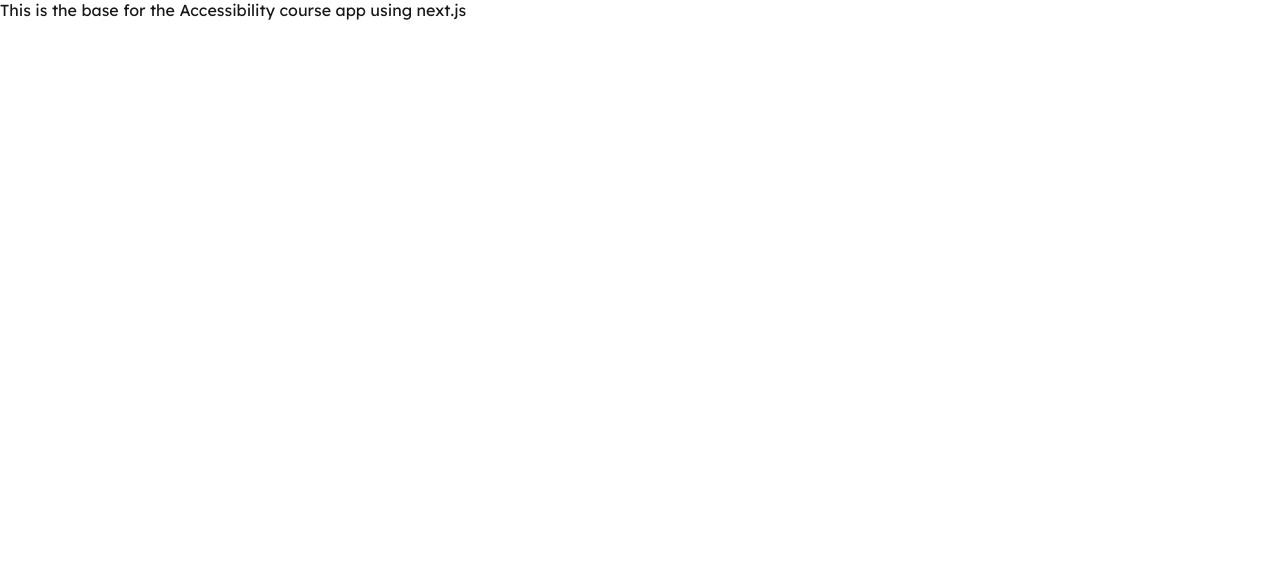
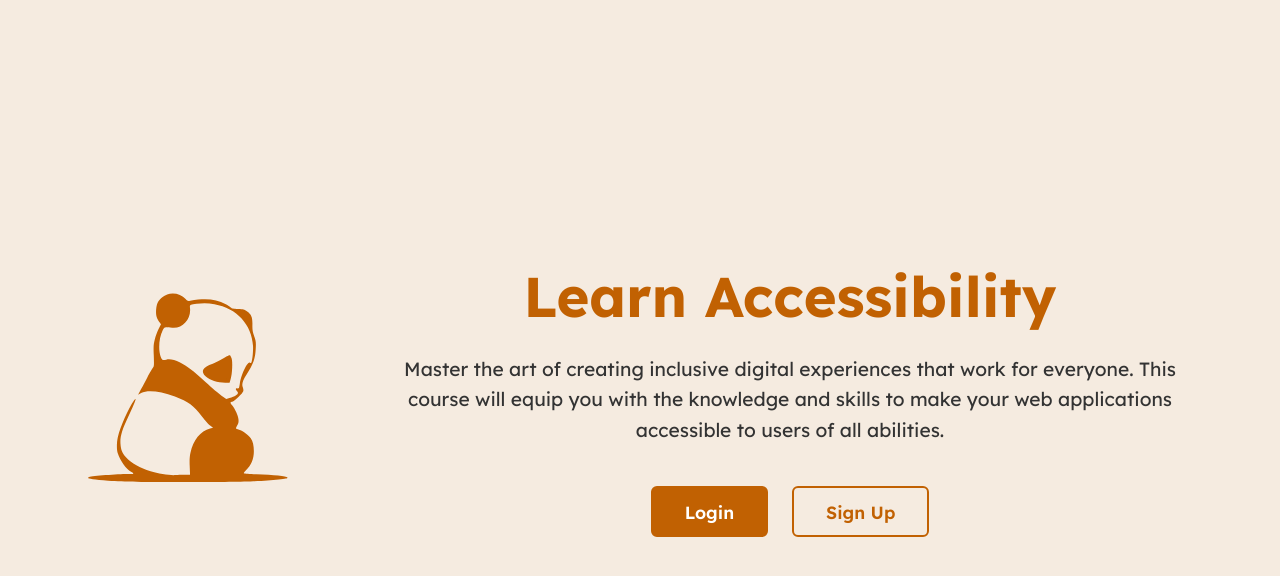
Before and after one commit to Areeb-Ashraf/Accessibility-Course, a Next.js app in the folder accessibility-course/: page / in a window 1280 px wide. Shown: the top 576 px of the page. Built offline with nearby package versions, Linux system fonts and the light colour scheme.

Commit message:
homepage

```diff
--- a/accessibility-course/src/app/page.tsx
+++ b/accessibility-course/src/app/page.tsx
@@ -1,18 +1,28 @@
-import Image from "next/image";
-// how to import:
-// <Image
-//   aria-hidden
-//   src="/window.svg"
-//   alt="Window icon"
-//   width={16}
-//   height={16}
-// />
-import styles from "./page.module.css";
+import "./styles/homepage.css";
+import Link from "next/link";
 
 export default function Home() {
   return (
-    <>
-      This is the base for the Accessibility course app using next.js
-    </>
+    <div className="homepage-container">
+      <main className="hero-section">
+        <img src="/sitting-panda.svg" alt="sitting panda" />
+        <div>
+          <h1 className="hero-title">Learn Accessibility</h1>
+          <p className="hero-description">
+            Master the art of creating inclusive digital experiences that work for everyone.
+            This course will equip you with the knowledge and skills to make your web applications
+            accessible to users of all abilities.
+          </p>
+          <div className="cta-buttons">
+            <Link href="/login" className="btn btn-primary">
+              Login
+            </Link>
+            <Link href="/signup" className="btn btn-secondary">
+              Sign Up
+            </Link>
+          </div>
+        </div>
+      </main>
+    </div>
   );
 }
--- /dev/null
+++ b/accessibility-course/src/app/styles/homepage.css
@@ -0,0 +1,112 @@
+:root {
+  --primary-color: #C16102;
+  --secondary-color: #BE8144;
+  --accent-color: #F5EBE0#C16102;
+  --text-color: #333;
+  --light-color: #F5EBE0;
+  --dark-color: #8B4513;
+}
+
+.homepage-container {
+  display: flex;
+  justify-content: center;
+  align-items: center;
+  min-height: 100vh;
+  padding: 2rem;
+  background-color: var(--light-color);
+}
+
+.hero-section {
+  max-width: 1200px;
+  text-align: center;
+  padding: 3rem;
+  display: flex;
+  flex-direction: row;
+  align-items: center;
+  gap: 100px;
+}
+
+.hero-section img{
+    width: 200px;
+    height: 200px;
+    margin-bottom: 1.5rem;
+}
+.hero-title {
+  font-size: 3.5rem;
+  font-weight: 700;
+  margin-bottom: 1.5rem;
+  color: var(--primary-color);
+  line-height: 1.2;
+}
+
+.hero-description {
+  font-size: 1.2rem;
+  line-height: 1.6;
+  margin-bottom: 2.5rem;
+  color: var(--text-color);
+}
+
+.cta-buttons {
+  display: flex;
+  justify-content: center;
+  gap: 1.5rem;
+}
+
+.btn {
+  display: inline-block;
+  padding: 0.8rem 2rem;
+  font-size: 1.1rem;
+  font-weight: 600;
+  text-decoration: none;
+  border-radius: 6px;
+  transition: all 0.3s ease;
+  cursor: pointer;
+}
+
+.btn-primary {
+  background-color: var(--primary-color);
+  color: white;
+  border: 2px solid var(--primary-color);
+}
+
+.btn-primary:hover {
+  background-color: var(--secondary-color);
+  border-color: var(--secondary-color);
+  transform: translateY(-3px);
+  box-shadow: 0 5px 15px rgba(190, 129, 68, 0.3);
+}
+
+.btn-secondary {
+  background-color: transparent;
+  color: var(--primary-color);
+  border: 2px solid var(--primary-color);
+}
+
+.btn-secondary:hover {
+  background-color: var(--primary-color);
+  color: white;
+  transform: translateY(-3px);
+  box-shadow: 0 5px 15px rgba(190, 129, 68, 0.3);
+}
+
+/* Responsive styles */
+@media (max-width: 768px) {
+  .hero-title {
+    font-size: 2.5rem;
+  }
+
+  .hero-description {
+    font-size: 1rem;
+  }
+
+  .cta-buttons {
+    flex-direction: column;
+    gap: 1rem;
+  }
+
+  .hero-section {
+    padding: 2rem;
+    flex-direction: column;
+    gap: 20px;
+  }
+}
```
